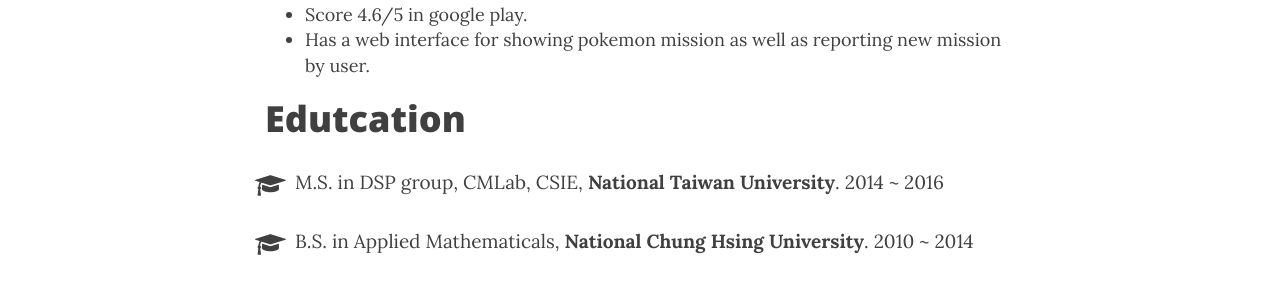
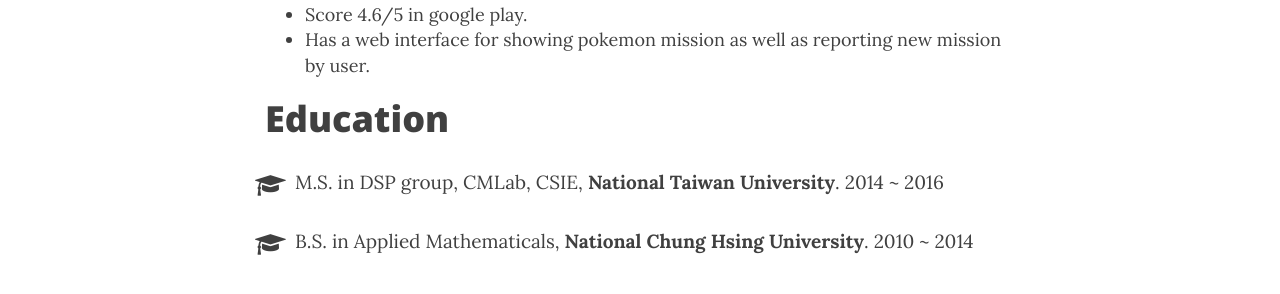
Before and after one commit to npes87184/npes87184.github.io, a Jekyll site: the page built from aboutme.md, in a window 1280 px wide and 900 px high, scrolled down 3052 px. Shown: the part 166-460 px from the top of the window. Built offline with Jekyll 4.4.1, drawn with Linux system fonts in a browser that asks for light colours; nearby versions of some CDN libraries.

Commit message:
Update aboutme.md
Fixed a typo.

```diff
--- a/aboutme.md
+++ b/aboutme.md
@@ -134,7 +134,7 @@ Take a screenshot and share it quickly from Android quick setting tile.
 * Score 4.6/5 in google play.
 * Has a web interface for showing pokemon mission as well as reporting new mission by user.
 
-<h1>Edutcation</h1>
+<h1>Education</h1>
 
 <p class="about-text">
 <span class="fa fa-graduation-cap about-icon"></span>
```
